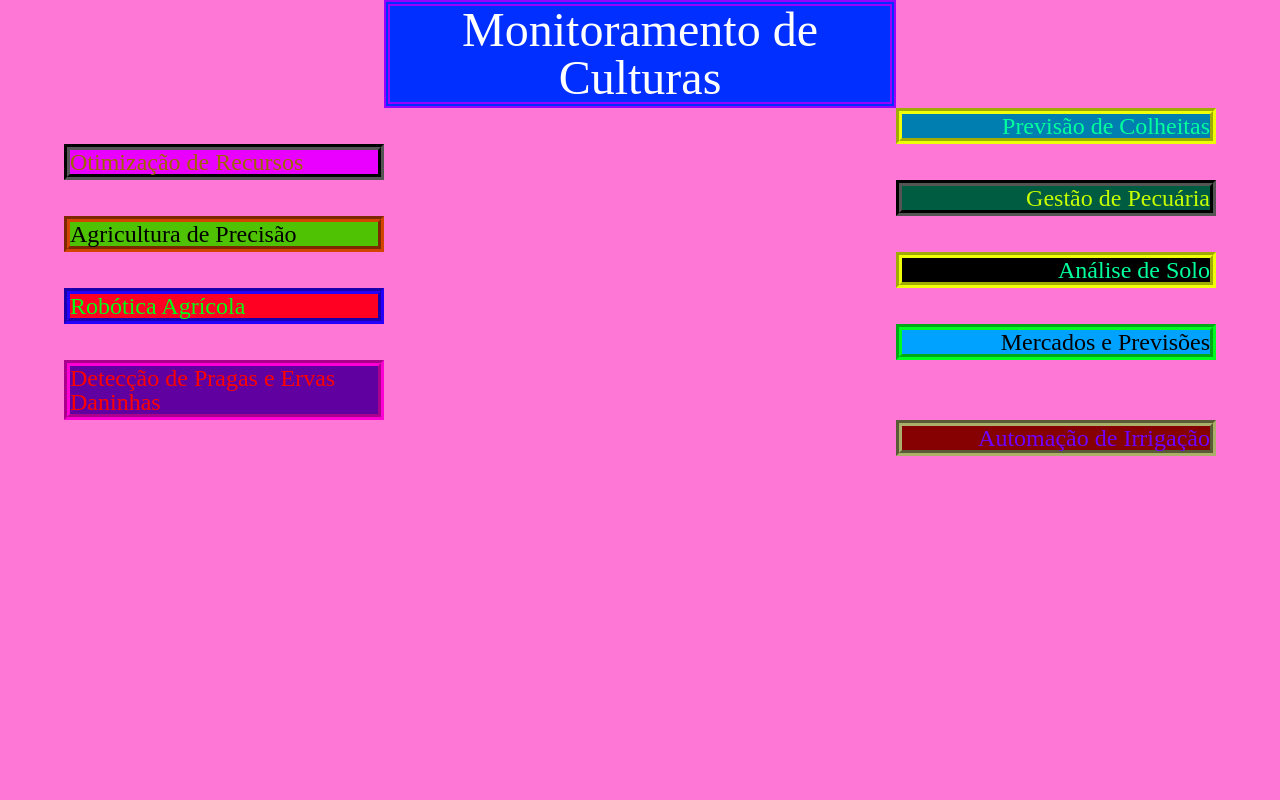
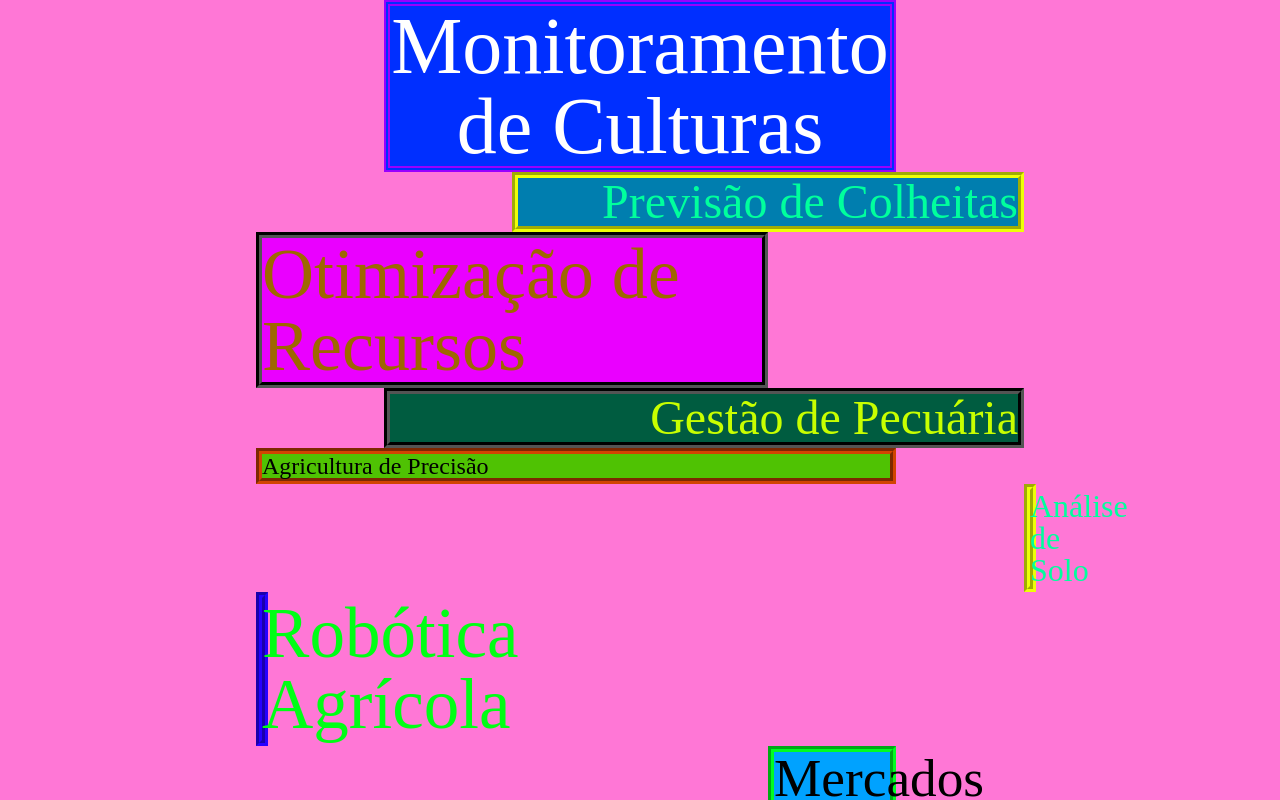
Before and after one commit to Monique02217/Trabalho-Nuvem-de-ideias, a plain HTML site: page index.html in a window 1280 px wide. Shown: the top 800 px of the page. Drawn offline with Linux system fonts and the light colour scheme.

Commit message:
formula 1

```diff
--- a/style.css
+++ b/style.css
@@ -1,7 +1,7 @@
 body {background-color:rgb(255, 119, 214);}
 
 .p1{text-align: center;
-font-size: 300%;
+font-size: 500%;
 color:rgb(255, 255, 255);
 border-color: rgb(153, 0, 255);
 border-width: 6px;
@@ -13,37 +13,37 @@ background-color: rgb(0, 47, 255);
 }
 
 .p2{text-align: right;
-    font-size: 150%;
+    font-size: 300%;
     color:rgb(0, 255, 157);
     border-color: rgb(238, 255, 7);
     border-width: 6px;
     border-style: groove;
-    margin-left: 70%;
-    margin-right: 5%;
+    margin-left: 40%;
+    margin-right: 20%;
     background-color: rgb(0, 126, 175);
 
     }
 
     .p3{text-align: left;
-        font-size: 150%;
+        font-size: 450%;
         color:rgb(158, 103, 0);
         border-color: rgb(0, 0, 0);
         border-width: 6px;
         border-style: groove;
-        margin-left: 5%;
-        margin-right: 70%;
+        margin-left: 20%;
+        margin-right: 40%;
         background-color: rgb(234, 0, 255);
 
         }
 
         .p4{text-align: right;
-            font-size: 150%;
+            font-size: 300%;
             color:rgb(200, 255, 0);
             border-color: rgb(0, 0, 0);
             border-width: 6px;
             border-style: groove;
-            margin-left: 70%;
-            margin-right: 5%;
+            margin-left: 30%;
+            margin-right: 20%;
             background-color: rgb(0, 92, 64);
 
             }
@@ -54,68 +54,68 @@ background-color: rgb(0, 47, 255);
                 border-color: rgb(209, 68, 2);
                 border-width: 6px;
                 border-style: groove;
-                margin-left: 5%;
-                margin-right: 70%;
+                margin-left: 20%;
+                margin-right: 30%;
                 background-color: rgb(79, 194, 3);
 
                 }
 
                 .p6{text-align: right;
-                    font-size: 150%;
+                    font-size: 200%;
                     color:rgb(0, 255, 157);
                     border-color: rgb(238, 255, 7);
                     border-width: 6px;
                     border-style: groove;
-                    margin-left: 70%;
-                    margin-right: 5%;
+                    margin-left: 80%;
+                    margin-right: 20%;
                     background-color: rgb(0, 0, 0);
 
                     }
 
                     .p7{text-align: left;
-                        font-size: 150%;
+                        font-size: 444%;
                         color:rgb(0, 255, 21);
                         border-color: rgb(38, 0, 255);
                         border-width: 6px;
                         border-style: groove;
-                        margin-left: 5%;
-                        margin-right: 70%;
+                        margin-left: 20%;
+                        margin-right: 80%;
                         background-color: rgb(255, 0, 34);
 
                         }
 
                         .p8{text-align: right;
-                            font-size: 150%;
+                            font-size: 333%;
                             color:rgb(0, 0, 0);
                             border-color: rgb(0, 253, 34);
                             border-width: 6px;
                             border-style: groove;
-                            margin-left: 70%;
-                            margin-right: 5%;
+                            margin-left: 60%;
+                            margin-right: 30%;
                             background-color: rgb(0, 162, 255);
 
                             }
 
                             .p9{text-align: left;
-                                font-size: 150%;
+                                font-size: 222%;
                                 color:rgb(255, 0, 0);
                                 border-color: rgb(255, 0, 212);
                                 border-width: 6px;
                                 border-style: groove;
-                                margin-left: 5%;
-                                margin-right: 70%;
+                                margin-left: 30%;
+                                margin-right: 60%;
                                 background-color: rgb(97, 0, 161);
 
                                 }
 
                                 .p10{text-align: right;
-                                    font-size: 150%;
+                                    font-size: 170%;
                                     color:rgb(111, 0, 255);
                                     border-color: rgb(171, 175, 106);
                                     border-width: 6px;
                                     border-style: groove;
-                                    margin-left: 70%;
-                                    margin-right: 5%;
+                                    margin-left: 50%;
+                                    margin-right: 50%;
                                     background-color: rgb(134, 1, 1);
 
                                     }
```
